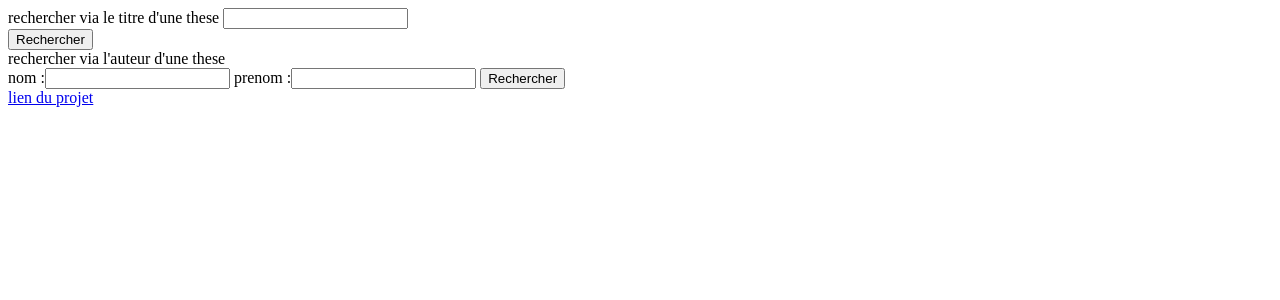
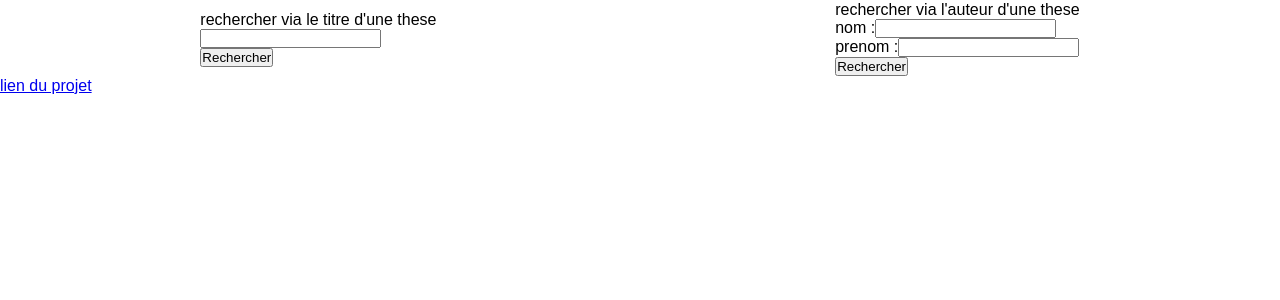
Before and after one commit to antho77m/thesesviz, a PHP site: page /html/home.php in a window 1280 px wide. Shown: the top 300 px of the page. Run offline with PHP 8.4, Linux system fonts and the light colour scheme.

Commit message:
stylisation du site

```diff
--- /dev/null
+++ b/reporting.txt
@@ -0,0 +1 @@
+création de la base de données :  5h
--- /dev/null
+++ b/site/css/home.css
@@ -0,0 +1,48 @@
+*{
+    margin: 0;
+    padding: 0;
+    box-sizing: border-box;
+    font-family: Arial, Helvetica, sans-serif;
+}
+
+.form {
+
+    margin: 1px;
+    display: flex;
+    justify-content: space-around;
+    align-items: center;
+}
+.form form{
+    align-items: center;
+}
+
+.these{
+    margin: 20px;
+    padding: 1%;
+    box-shadow: 1px 1px 1px 1px gray;
+}
+
+.autheur{
+    margin: 1px;
+    text-align: center;
+    color: rgb(235, 79, 79);
+    padding: 10px;
+}
+.resume{
+    padding: 0 2%;
+}
+
+.these h3{
+    margin: 1px;
+    text-align: center;
+    color: rgb(235, 79, 79);
+    padding: 10px;
+}
+
+.entete{
+    margin: 1px;
+    text-align: center;
+    text-shadow: 1px 1px 1px gray;
+    color: black;
+    padding: 10px;
+}
--- a/site/html/home.php
+++ b/site/html/home.php
@@ -7,11 +7,13 @@
     <meta charset="UTF-8">
     <meta http-equiv="X-UA-Compatible" content="IE=edge">
     <meta name="viewport" content="width=device-width, initial-scale=1.0">
+    <link rel="stylesheet" href="../css/home.css">
     <title>Document</title>
 </head>
 <body>
+    <div class="form">
         <form action="" method="get">
-        rechercher via le titre d'une these
+            rechercher via le titre d'une these <br>
             <input type="search" name="search" id="">
             <br>
             <input type="submit" value="Rechercher">
@@ -22,11 +24,14 @@
             <br>
 
             nom :<input type="text" name="nom" require autocomplete="off" autocapitalize="on" require>
+            <br>
             prenom :<input type="text" name="prenom" id="" autocomplete="off" autocapitalize="on" require>
-
+            <br>
 
             <input type="submit" value="Rechercher">
         </form>
+
+    </div>
     <div>
     <?php
         require_once('../php_func/select_these.php');
--- a/site/php_func/select_these.php
+++ b/site/php_func/select_these.php
@@ -9,12 +9,13 @@
         foreach($result as $row){
             echo '<div class="these">';
             echo '<h3>'.$row['titre'].'</h3>';
-            echo '<p>'.$row['resume'].'</p>';
-            echo '<p> These écrite par '.$row['nom'].' '.$row['prenom'].'</p>';
+            echo '<p class="resume">'.$row['resume'].'</p>';
+            echo '<p class="autheur"> These écrite par '.$row['nom'].' '.$row['prenom'].'</p>';
             echo '</div>';
         }
 
     }
+
 
     function selectBySearch(){
         if(isset($_GET['search'])){
@@ -24,8 +25,8 @@
             $req = $cnx->prepare("SELECT id_these FROM these WHERE titre LIKE '%$search%'");
             $req->execute();
             $result = $req->fetchAll();
-            echo 'resultat de la recherche : '.$search.'<br>';
-            echo 'nombre de résultat : '.count($result).'<br>';
+            echo '<div class="entete"> resultat de la recherche : '.$search.'<br>';
+            echo 'nombre de résultat : '.count($result).'<br></div>';
             if($result){
 
                 foreach($result as $row){
@@ -57,8 +58,8 @@
                     echo 'aucun resultat';
                 }else{
                     $id_theses = $req->fetchAll(); // recupere l'id des theses dont l'auteur est la personne
-                    echo 'resultat de la recherche : '.$nom.' '.$prenom.'<br>';
-                    echo 'nombre de résultat : '.count($id_theses).'<br>';
+                    echo '<div class="entete">resultat de la recherche : '.$nom.' '.$prenom.'<br>';
+                    echo 'nombre de résultat : '.count($id_theses).'<br></div>';
 
 
                     if($id_theses){
```
Lines whose indentation alone changed are shown as unchanged.
